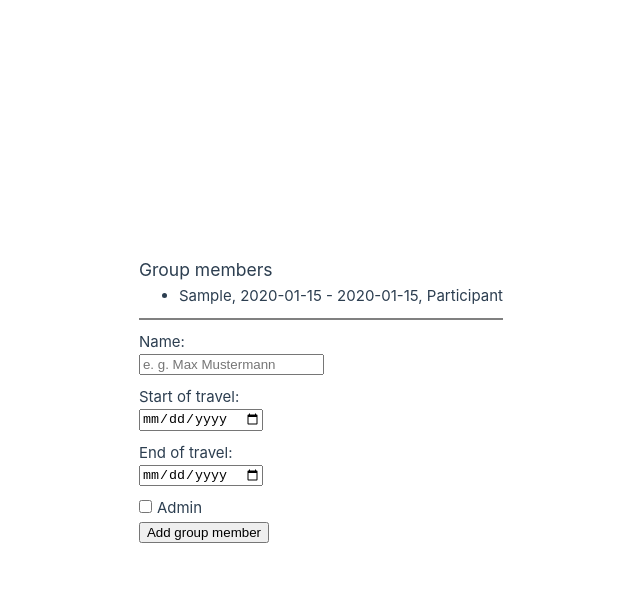
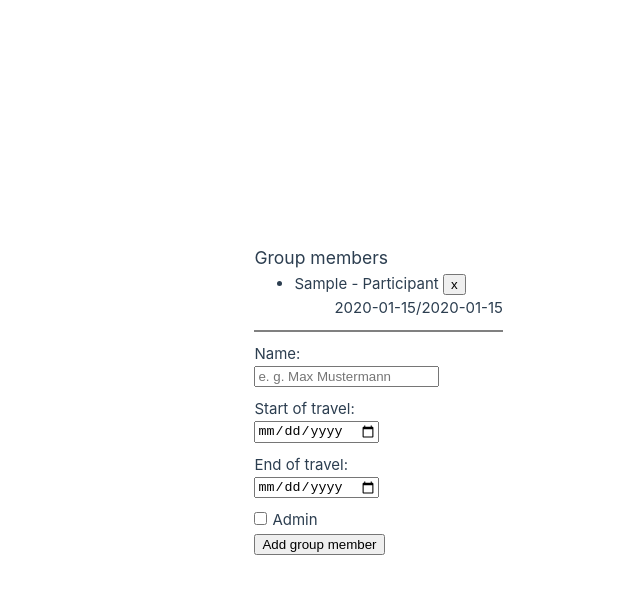
Before and after one commit to coding-bootcamps-eu/final-project-2024-01-herding-cats, a Vue app: page /groupmembers in a window 1280 px wide. Both pictures are taken after typing "Sample", "2020-01-15", "2020-01-15" into the empty fields and a click on the button "Add group member". Shown: the top 594 px of the page, without its empty margins (137-777 px from the left). Built offline with nearby package versions, Linux system fonts and the light colour scheme.

Commit message:
feat: delete button and li li added

```diff
--- a/src/views/GroupMembers.vue
+++ b/src/views/GroupMembers.vue
@@ -5,8 +5,12 @@
       <div class="list">
         <ul>
           <li v-for="(groupmember, index) in groupmembers" :key="index">
-            {{ groupmember.name }}, {{ groupmember.startDate }} - {{ groupmember.endDate }},
-            {{ groupmember.isAdmin ? 'Admin' : 'Participant' }}
+            {{ groupmember.name }} - {{ groupmember.isAdmin ? 'Admin' : 'Participant' }}
+            <button @click="deleteMember(index)">x</button>
+
+            <ul>
+              <li>{{ groupmember.startDate }}/{{ groupmember.endDate }} <br /></li>
+            </ul>
           </li>
         </ul>
       </div>
@@ -57,6 +61,9 @@ export default {
       } else {
         alert('Enter the name of the participant')
       }
+    },
+    deleteMember(index) {
+      this.groupmembers.splice(index, 1)
     }
   }
 }
@@ -80,4 +87,8 @@ export default {
 .admin input {
   margin-right: 5px;
 }
+
+li li {
+  list-style-type: none;
+}
 </style>
```
